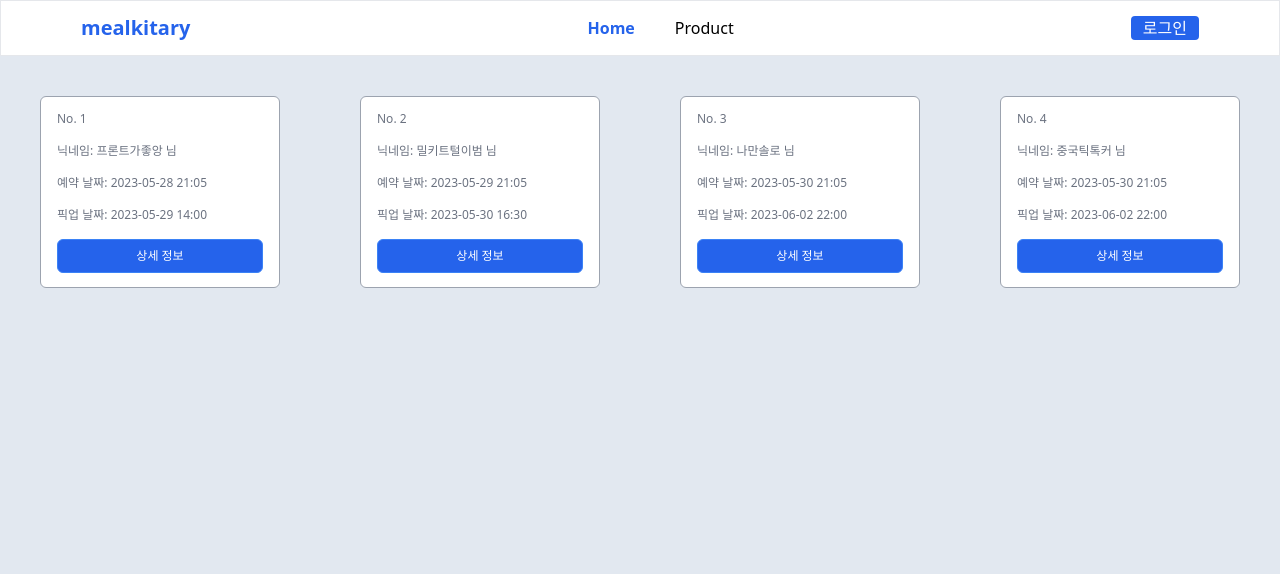
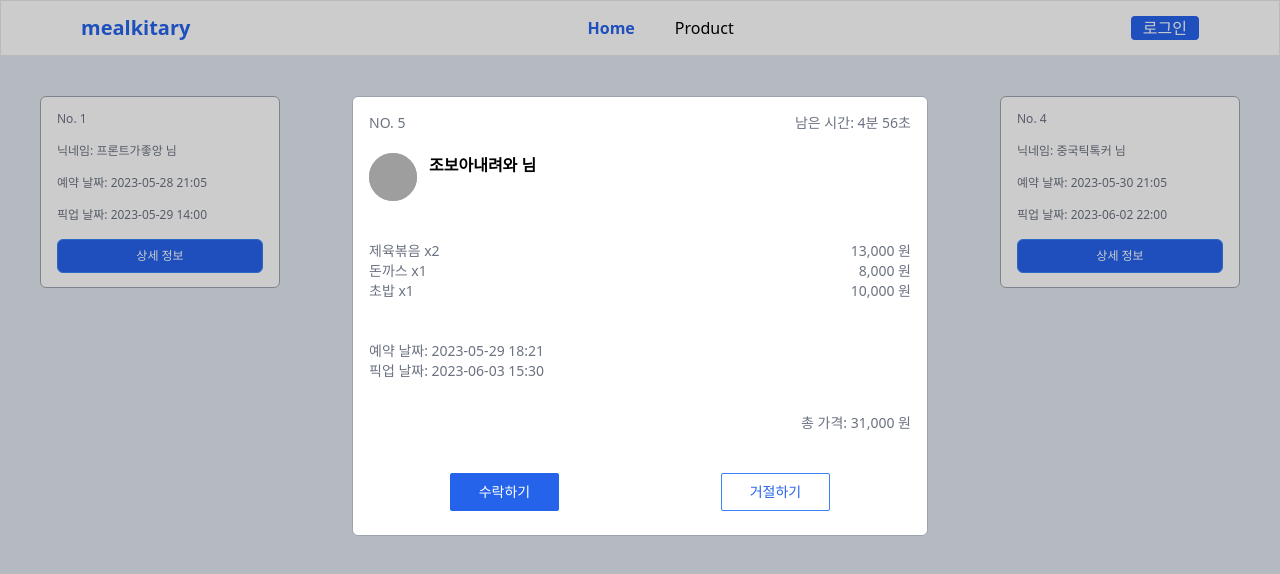
Before and after one commit to moko0428/mealkitary-admin, a Next.js app: page / in a window 1280 px wide. Shown: the top 574 px of the page. Built offline with nearby package versions, Linux system fonts and the light colour scheme; grey boxes are pictures that could not be loaded.

Commit message:
feat: fcm 토큰 받아오기 추가

```diff
--- a/src/pages/_app.tsx
+++ b/src/pages/_app.tsx
@@ -1,7 +1,6 @@
 import type { AppProps } from "next/app";
 import "../styles/globals.css";
 import { RecoilRoot } from "recoil";
-// import "./firebase-message-sw";
 
 export default function App({ Component, pageProps }: AppProps) {
   return (
--- a/src/pages/index.tsx
+++ b/src/pages/index.tsx
@@ -7,10 +7,8 @@ import { useRecoilState } from "recoil";
 import DetailModal from "@/components/detailModal";
 import reserveListData from "@/data/reserveList.json";
 import ReserveListItems from "@/components/reserveListItems";
-import { getMessaging, getToken, onMessage } from "firebase/messaging";
-import { initializeApp } from "firebase/app";
-// 주석 상태에서 실행한 후 주석 해제하고 저장하면 토큰이 발급됨 (한번)
-//import "./firebase-message-sw";
+// 주석 상태에서 새로고침하고 주석 풀고 저장하면 토큰이 받아와짐(한번)
+//import "./token";
 
 export default function Home() {
   const [reservation, setReservation] = useRecoilState(modalState);
@@ -19,47 +17,18 @@ export default function Home() {
   const router = useRouter();
 
   useEffect(() => {
+    const timer = setTimeout(() => {
+      setReservation(1);
+    }, 1000);
+
+    return () => {
+      clearTimeout(timer);
+    };
+  }, []);
+
+  useEffect(() => {
     setReserveList(reserveListData);
   }, []);
-  // const onMessageFCM = async () => {
-  //   //브라우저에 알림 권한을 요청한다.
-  //   const permission = await Notification.requestPermission();
-  //   if (permission !== "granted") return;
-
-  //   const firebaseApp = initializeApp({
-  //     apiKey: process.env.NEXT_PUBLIC_API_KEY,
-  //     authDomain: process.env.NEXT_PUBLIC_AUTH,
-  //     projectId: "ex-fcm-efa3f",
-  //     storageBucket: "ex-fcm-efa3f.appspot.com",
-  //     messagingSenderId: process.env.NEXT_PUBLIC_MESSAGE_SENDERID,
-  //     appId: process.env.NEXT_PUBLIC_APPID,
-  //     measurementId: process.env.NEXT_PUBLIC_MEASUREMENTID,
-  //   });
-  //   const messaging = getMessaging(firebaseApp);
-
-  //   getToken(messaging, {
-  //     vapidKey: process.env.NEXT_PUBLIC_VAPID,
-  //   })
-  //     .then((currentToken) => {
-  //       if (currentToken) {
-  //         // 정상적으로 토큰이 발급되면 콘솔에 출력한다.
-  //         console.log(currentToken);
-  //       } else {
-  //         console.log("예기치 않은 오류로 토큰 발급 불가");
-  //       }
-  //     })
-  //     .catch((err) => {
-  //       console.log("예기치 않은 오류 발생", err);
-  //     });
-  //   onMessage(messaging, (payload) => {
-  //     console.log("Message received.", payload);
-  //     setReservation(1);
-  //   });
-  // };
-
-  // useEffect(() => {
-  //   onMessageFCM();
-  // }, []);
 
   return (
     <Layout>
--- a/tsconfig.json
+++ b/tsconfig.json
@@ -28,7 +28,8 @@
     "**/*.ts",
     "**/*.tsx",
     ".next/types/**/*.ts",
-    "src/pages/firebase-message-sw.js"
+    "src/pages/token.js",
+    "src/components/tokenBtn.js"
   ],
   "exclude": ["node_modules"]
 }
```
Also changed, not shown: src/pages/token.js (renamed from src/pages/firebase-message-sw.js).
